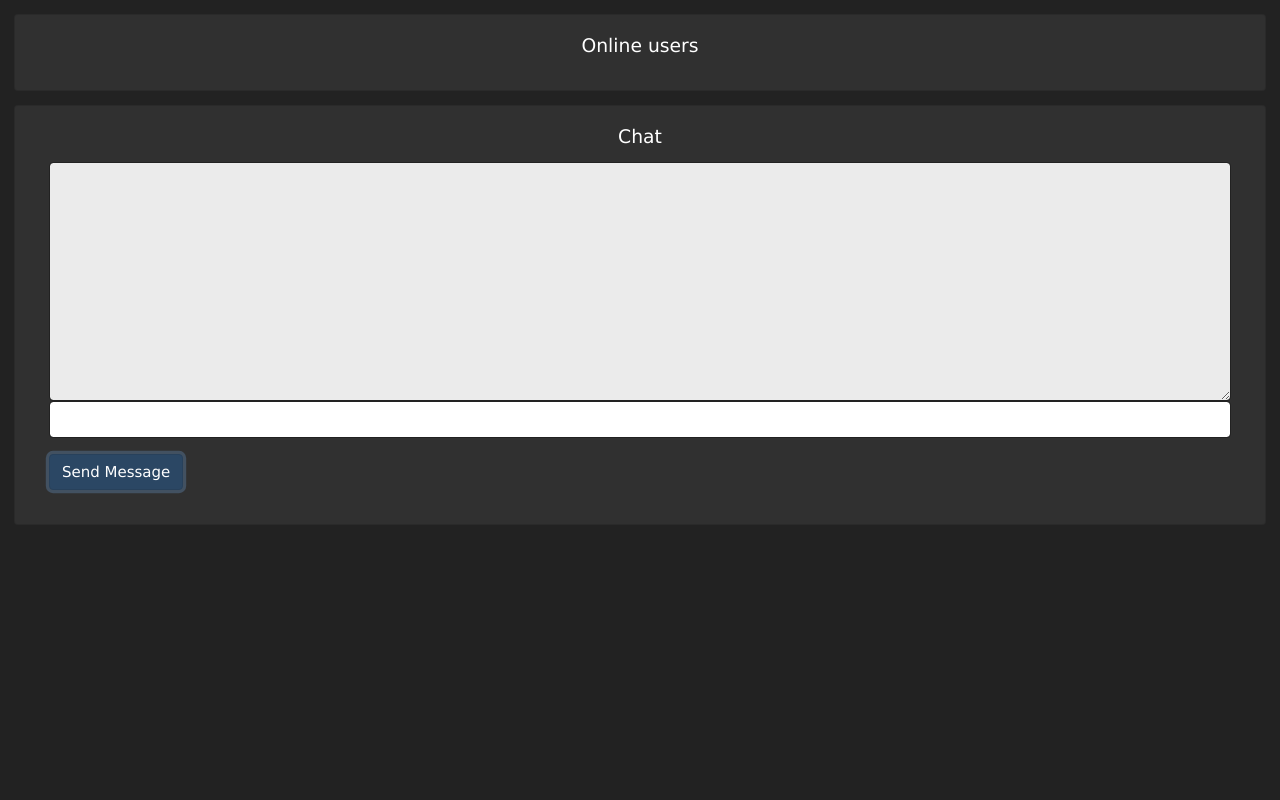
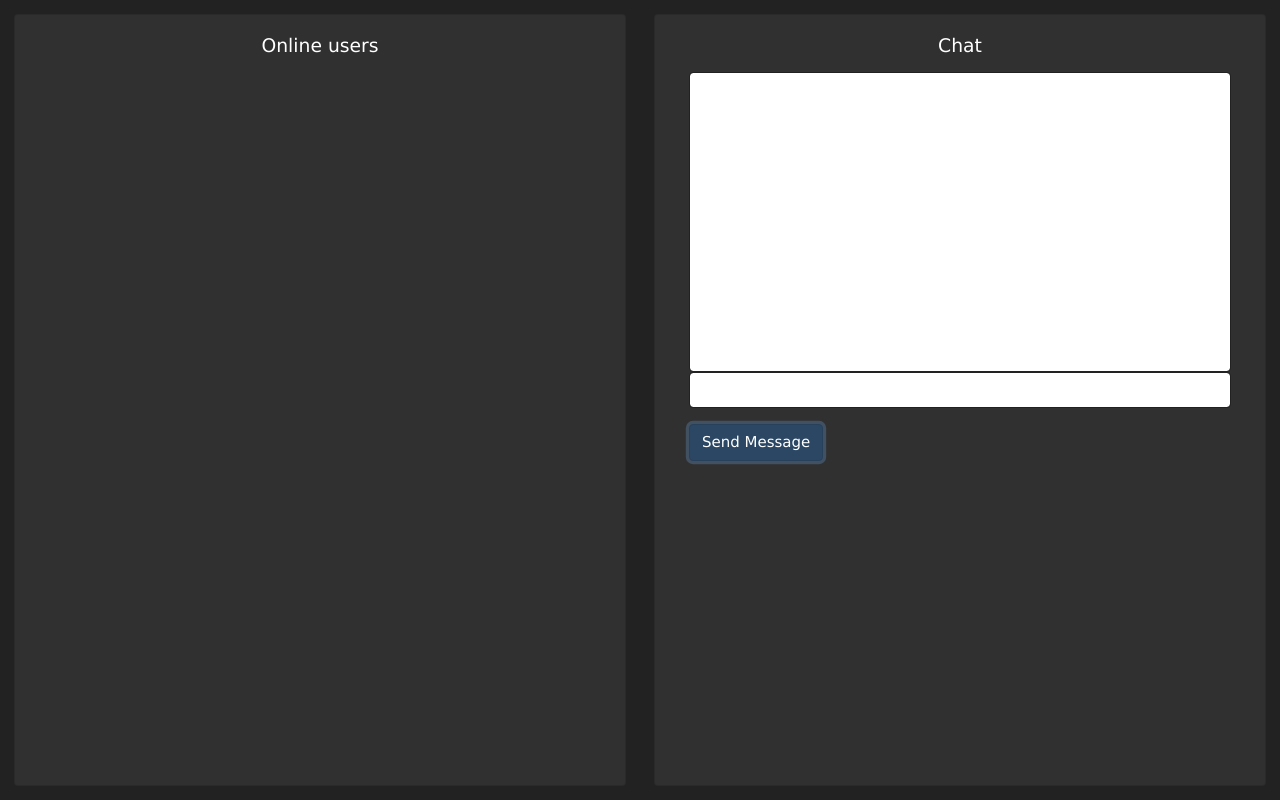
Before and after one commit to stonksXtreme/stonksXtreme, a website: page public/lobby/lobby.html in a window 1280 px wide. Both pictures are taken after typing "Sample" into the empty fields and a click on the input "Send Message". Drawn offline with nearby package versions, Linux system fonts and the light colour scheme; no server answers.

Commit message:
lobby with waitingpage

```diff
--- a/public/lobby/lobby.html
+++ b/public/lobby/lobby.html
@@ -27,26 +27,29 @@
 </head>
 
 <body>
-    <div class="card">
+<div id="messageArea">
+    <div class="card users">
         <div class="card-body">
+          <h5 style="float: right; font-size: medium;" id="UserCount"></h5>
           <h5 class="card-title">Online users</h5>
           <ul class="list-group" id="users"></ul>
         </div>
     </div>
-    <div class="card">
+
+    <div class="card  messages">
         <div class="card-body">
           <h5 class="card-title">Chat</h5>
-
           <form id="messageForm">
             <div class="form-group">
-                    <textarea class="chat form-control" id="chat" readonly rows="10"></textarea>
-                    <input type="text" class="form-control" id="message" />
+              <div class="chat form-control" id="chat" style="height: 300px; overflow: auto;"></div>
+              <input type="text" class="form-control" id="message"/>
               <br />
               <input type="submit" class="btn btn-primary" value="Send Message" />
             </div>
           </form>
         </div>
     </div>
+</div>
 </body>
 
 </html>
--- a/public/script.js
+++ b/public/script.js
@@ -10,6 +10,7 @@ $(function () {
 
     var $users = $('#users');
     var $yourUsername = $('#yourUsername');
+    var $userCount = $('#UserCount');
 
     var $messageForm = $('#messageForm');
     var $message = $('#message');
@@ -38,21 +39,21 @@ $(function () {
             var html = '';
             for (i = 0; i < data.data.length; i++) {
                 html += '<li class="list-group-item">' + data.data[i] + '</li>';
-
             }
             $users.html(html);
+            $userCount.html(data.data.length + ' / 6');
         }
     });
 
     $messageForm.submit(function (e) {
         e.preventDefault();
-        socket.emit('send_message', {lobbyId: sessionStorage.getItem(STOAGE_LOBBY_ID_KEY), msg: $message.val(), user:sessionStorage.getItem(STOAGE_USERNAME_KEY)});
+        socket.emit('send_message', {lobbyId: sessionStorage.getItem(STOAGE_LOBBY_ID_KEY), msg: $($message.val()).text(), user:sessionStorage.getItem(STOAGE_USERNAME_KEY)});
         $message.val('');
     });
 
     socket.on('new_message', function (data) {
         if(data.lobbyId == sessionStorage.getItem(STOAGE_LOBBY_ID_KEY)) {
-            $chat.append(data.user + ': ' + data.msg + '\n');
+            $chat.append('<b>'+data.user+'</b>'+': '+data.msg+'<br>');
         }
     });
 
```
Also changed, not shown: public/index.html (+2 -2 lines). Lines whose indentation alone changed are shown as unchanged.
